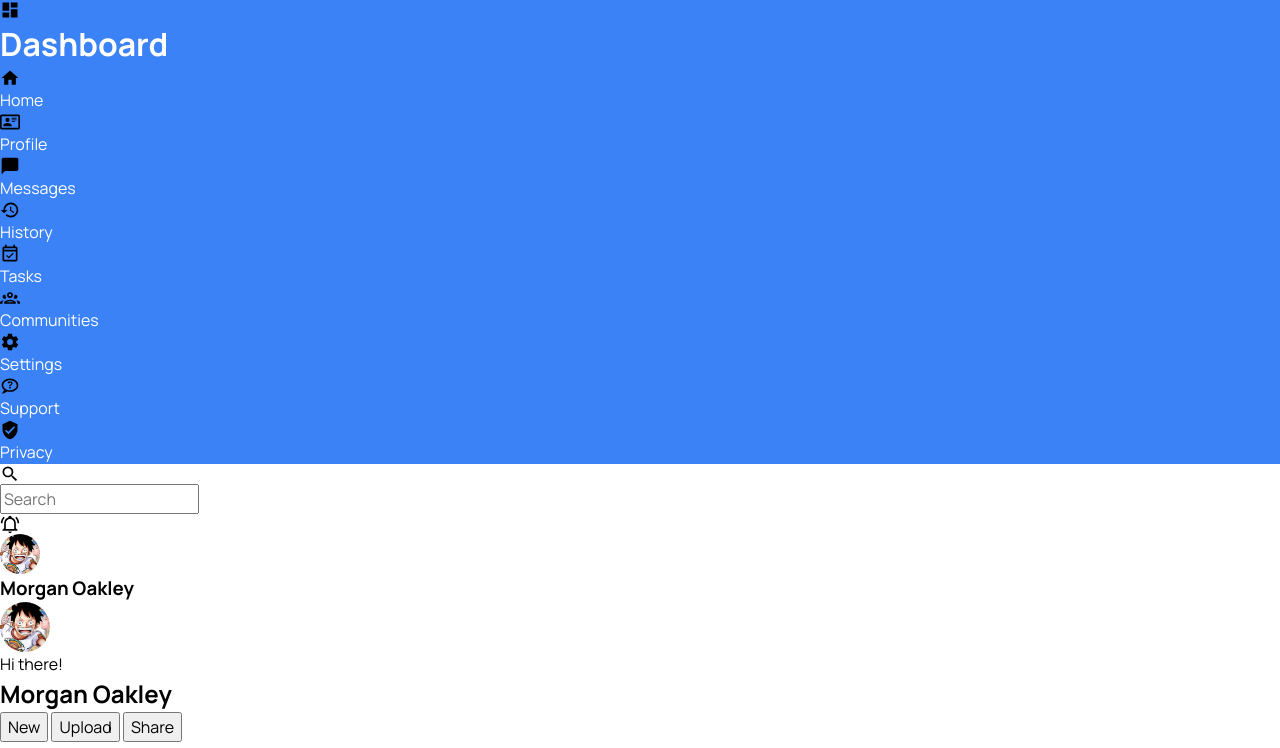
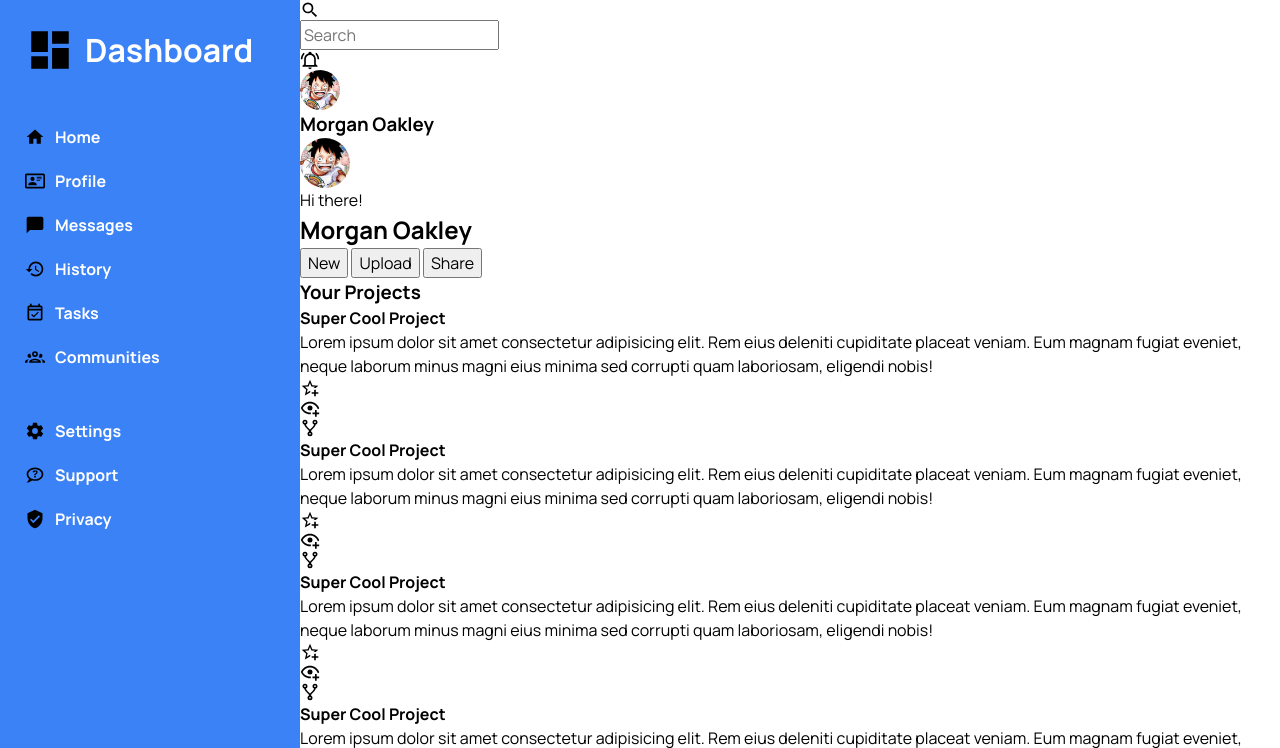
Before and after one commit to adetyay/admin-dashboard, a plain HTML site: page index.html in a window 1280 px wide. Shown: the top 748 px of the page. Drawn offline with Linux system fonts and the light colour scheme.

Commit message:
style sidebar

```diff
--- a/index.html
+++ b/index.html
@@ -10,6 +10,8 @@
     <link href="https://fonts.googleapis.com/css2?family=Manrope:wght@200..800&display=swap" rel="stylesheet">
 </head>
 <body>
+
+    <div class="main">
 
         <div class="sidebar">
             <h1><img src="./assets/view-dashboard.svg">Dashboard</h1>
@@ -27,6 +29,8 @@
                 <li><img src="./assets/shield-check.svg">Privacy</li>
             </ul>
         </div>
+
+        <div class="content">
 
             <div class="header">
                 <div class="top-header">
@@ -164,5 +168,9 @@
                     </div>
                 </div>
             </div>
+
+        </div>
+
+    </div>
 </body>
 </html>
--- a/styles.css
+++ b/styles.css
@@ -64,6 +64,11 @@ h6 {
 
 /* CSS RESET ABOVE */
 
+.main{
+    display: grid;
+    grid-template-columns: 1fr 5fr;
+}
+
 img{
     width: 20px;
 }
@@ -78,9 +83,30 @@ img{
     border-radius: 50%;
 }
 
+h1{
+    display: flex;
+    margin-bottom: 50px;
+    align-items: center;
+}
+
+h1 img{
+    width: 50px;
+}
+
 .sidebar{
     background-color: #3b82f6;
     color: white;
+    padding: 25px;
+    font-weight: bold;
+    min-width: 300px;
+}
+
+.sidebar img{
+    margin-right: 10px;
+}
+
+.top-menu{
+    margin-bottom: 50px;
 }
 
 ul{
@@ -90,4 +116,8 @@ ul{
 
 ul li{
     list-style-type: none;
+    display: flex;
+    margin-bottom: 20px;
+    align-items: center;
+    align-self: center;
 }
```
Lines whose indentation alone changed are shown as unchanged.
